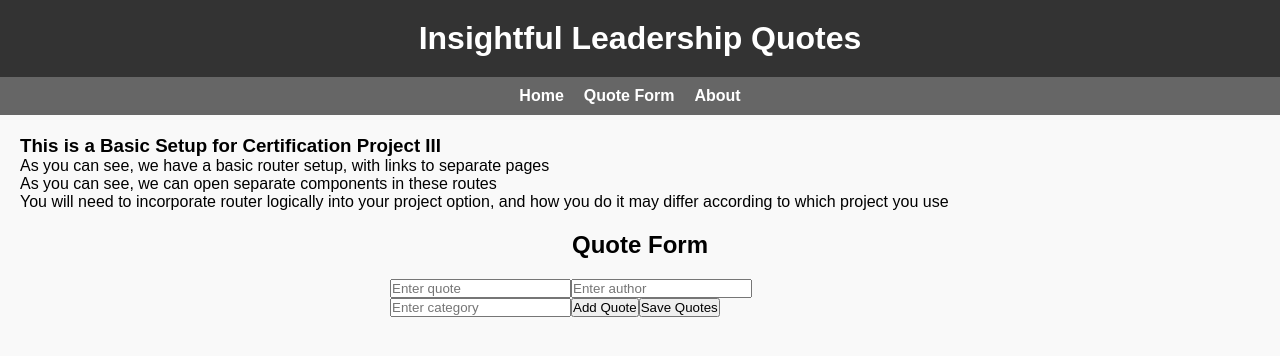
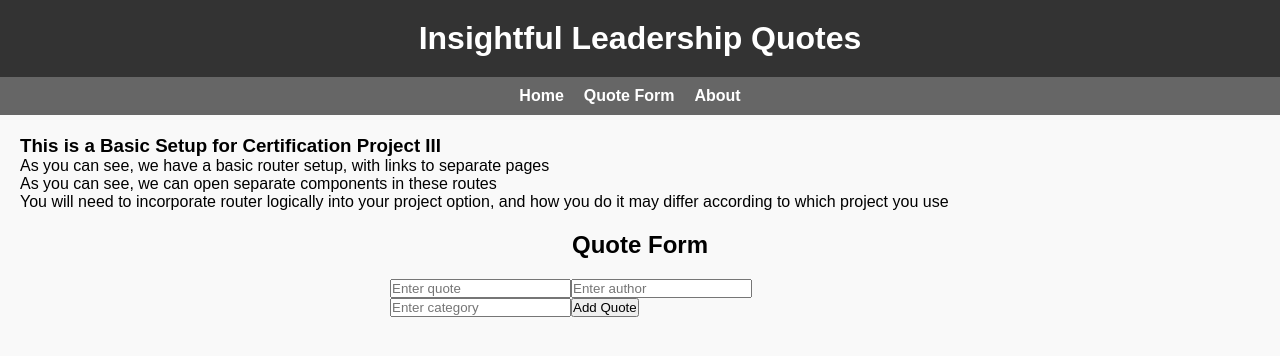
Before and after one commit to zozosy/quotemanager, a React (Vite) app: page /quote-form in a window 1280 px wide. Shown: the top 356 px of the page. Built offline with nearby package versions, Linux system fonts and the light colour scheme.

Commit message:
Save to localStorage

```diff
--- a/src/components/QuoteForm.jsx
+++ b/src/components/QuoteForm.jsx
@@ -9,7 +9,6 @@ const QuoteForm = ({ addNewQuote }) => { // Defining a functional component name
     if (quoteText && quoteAuthor && quoteCategory) { // Checking if all fields are filled
       const newQuoteData = { text: quoteText, author: quoteAuthor, category: quoteCategory }; // Creating a new quote object
       addNewQuote(newQuoteData); // Calling the addNewQuote function passed as prop and passing the new quote object
-      saveToLocalStorage(newQuoteData); // Save the quote data to localStorage
       clearInputs(); // Calling the clearInputs function to clear the input fields
       console.log('Quote added:', newQuoteData); // Logging the newly added quote
     } else {
@@ -17,11 +16,7 @@ const QuoteForm = ({ addNewQuote }) => { // Defining a functional component name
     }
   };
 
-  const saveToLocalStorage = (quoteData) => { // Defining a function to save quote data to localStorage
-    const existingQuoteData = JSON.parse(localStorage.getItem('quoteData')) || []; // Getting existing quote data from localStorage or initializing as an empty array
-    const allQuoteData = [...existingQuoteData, quoteData]; // Combining existing quote data with the new quote data
-    localStorage.setItem('quoteData', JSON.stringify(allQuoteData)); // Saving the combined quote data to localStorage
-  };
+
 
   const clearInputs = () => { // Defining a function to clear input fields
     setQuoteText(''); // Clearing quoteText
@@ -29,20 +24,7 @@ const QuoteForm = ({ addNewQuote }) => { // Defining a functional component name
     setQuoteCategory(''); // Clearing quoteCategory
   };
 
-  const handleSaveToJSON = () => { // Defining a function to save quotes to JSON file
-    const existingQuoteData = JSON.parse(localStorage.getItem('quoteData')) || []; // Retrieving existing quote data from localStorage or initializing as an empty array
-    const jsonData = { quotes: existingQuoteData }; // Creating JSON data with quotes
-    const jsonDataString = JSON.stringify(jsonData); // Converting JSON data to string
-    const blob = new Blob([jsonDataString], { type: 'application/json' }); // Creating a blob with JSON data
-    const url = URL.createObjectURL(blob); // Creating URL for the blob
-    const a = document.createElement('a'); // Creating an anchor element
-    a.href = url; // Setting href attribute of anchor element to URL
-    a.download = 'quotes.json'; // Setting download attribute of anchor element
-    document.body.appendChild(a); // Appending anchor element to the document body
-    a.click(); // Programmatically clicking the anchor element
-    document.body.removeChild(a); // Removing anchor element from the document body
-    URL.revokeObjectURL(url); // Revoking the URL object
-  };
+
 
   return (
     <div className="quote-form">
@@ -66,7 +48,6 @@ const QuoteForm = ({ addNewQuote }) => { // Defining a functional component name
         onChange={(e) => setQuoteCategory(e.target.value)}
       />
       <button onClick={handleAddQuote}>Add Quote</button>
-      <button onClick={handleSaveToJSON}>Save Quotes</button>
     </div>
   );
 };
```
